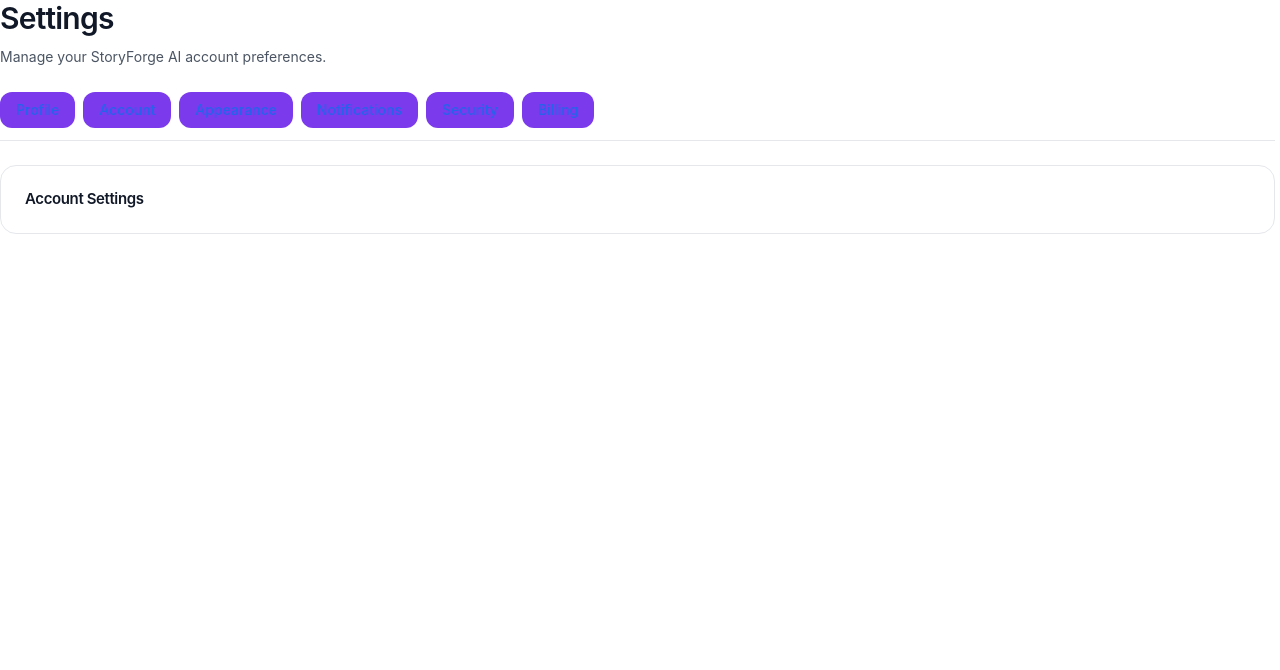
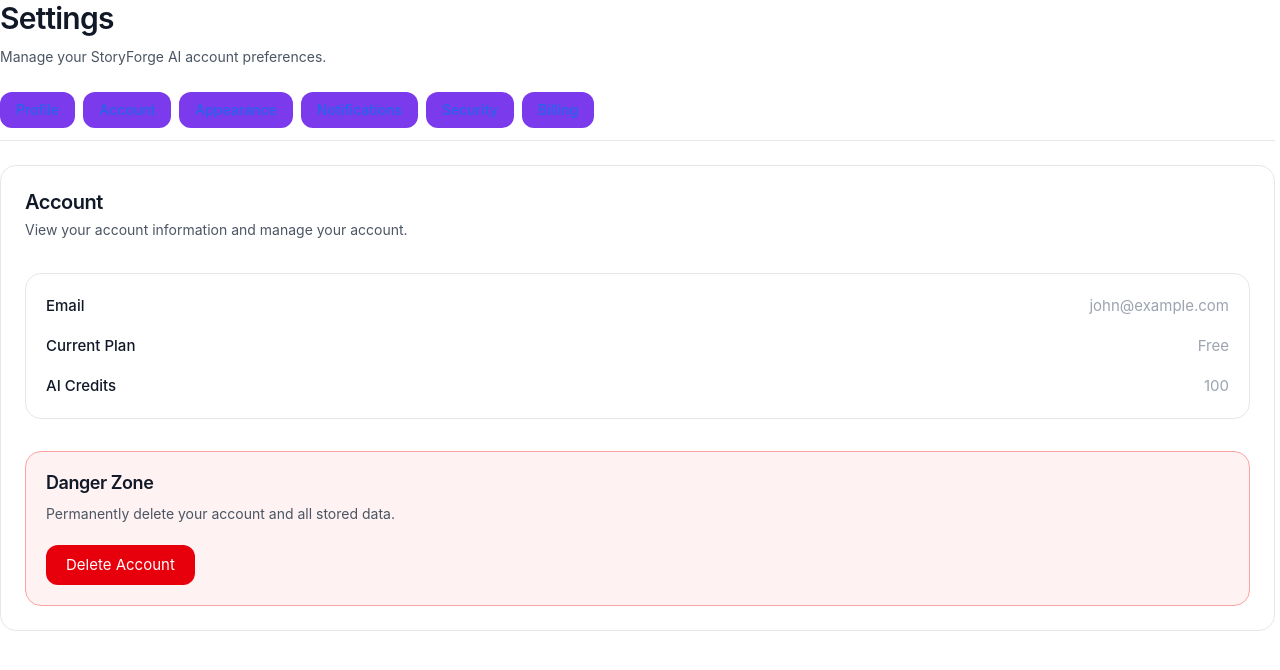
Before and after one commit to HiwaMajidpour/AI-Builders-Challenge, a React (Vite) app in the folder frontend/: page /settings/account in a window 1280 px wide. Shown: the top 670 px of the page. Built offline with nearby package versions, Linux system fonts and the light colour scheme; no server answers.

Commit message:
Connect account settings to settings context

```diff
--- a/frontend/src/features/settings/AccountSettings.jsx
+++ b/frontend/src/features/settings/AccountSettings.jsx
@@ -1,3 +1,122 @@
+/**
+ * features/settings/AccountSettings.jsx
+ * Account settings.
+ */
+
+import { useState } from 'react';
+import { toast } from 'sonner';
+import { useSettings } from '../../hooks/useSettings';
+
 export default function AccountSettings() {
-    return <h1>Account Settings</h1>;
+    const {
+        settings,
+        loading,
+    } = useSettings();
+
+    const [deleting, setDeleting] = useState(false);
+
+    async function handleDeleteAccount() {
+        const confirmed = window.confirm(
+            'Are you sure you want to delete your account? This action cannot be undone.'
+        );
+
+        if (!confirmed) return;
+
+        try {
+            setDeleting(true);
+
+            // TODO:
+            // Replace with real API call
+            await new Promise((resolve) => setTimeout(resolve, 1200));
+
+            toast.success('Account deleted successfully.');
+        } catch {
+            toast.error('Failed to delete account.');
+        } finally {
+            setDeleting(false);
+        }
+    }
+
+    if (loading && !settings) {
+        return (
+            <div className="py-12 text-center text-sm text-[var(--color-text-muted)]">
+                Loading account...
+            </div>
+        );
+    }
+
+    return (
+        <div className="space-y-8">
+
+            <div>
+                <h2 className="text-xl font-semibold text-[var(--color-text-primary)]">
+                    Account
+                </h2>
+
+                <p className="mt-1 text-sm text-[var(--color-text-muted)]">
+                    View your account information and manage your account.
+                </p>
+            </div>
+
+            <div className="rounded-xl border border-[var(--color-border)] p-5">
+                <dl className="space-y-4">
+
+                    <div className="flex items-center justify-between">
+                        <dt className="font-medium">
+                            Email
+                        </dt>
+
+                        <dd className="text-[var(--color-text-muted)]">
+                            {settings?.profile?.email ?? '-'}
+                        </dd>
+                    </div>
+
+                    <div className="flex items-center justify-between">
+                        <dt className="font-medium">
+                            Current Plan
+                        </dt>
+
+                        <dd className="text-[var(--color-text-muted)]">
+                            {settings?.billing?.plan ?? 'Free'}
+                        </dd>
+                    </div>
+
+                    <div className="flex items-center justify-between">
+                        <dt className="font-medium">
+                            AI Credits
+                        </dt>
+
+                        <dd className="text-[var(--color-text-muted)]">
+                            {settings?.billing?.aiCredits ?? 0}
+                        </dd>
+                    </div>
+
+                </dl>
+            </div>
+
+            <div className="rounded-xl border border-red-300 bg-red-50 p-5 dark:border-red-900 dark:bg-red-950/30">
+
+                <h3 className="text-lg font-semibold text-red-600">
+                    Danger Zone
+                </h3>
+
+                <p className="mt-2 text-sm text-[var(--color-text-muted)]">
+                    Permanently delete your account and all stored data.
+                </p>
+
+                <button
+                    type="button"
+                    onClick={handleDeleteAccount}
+                    disabled={deleting}
+                    className="mt-5 rounded-lg bg-red-600 px-5 py-2 text-white transition hover:bg-red-700 disabled:cursor-not-allowed disabled:opacity-60"
+                >
+                    {deleting
+                        ? 'Deleting...'
+                        : 'Delete Account'}
+                </button>
+
+            </div>
+
+        </div>
+    );
 }
```
